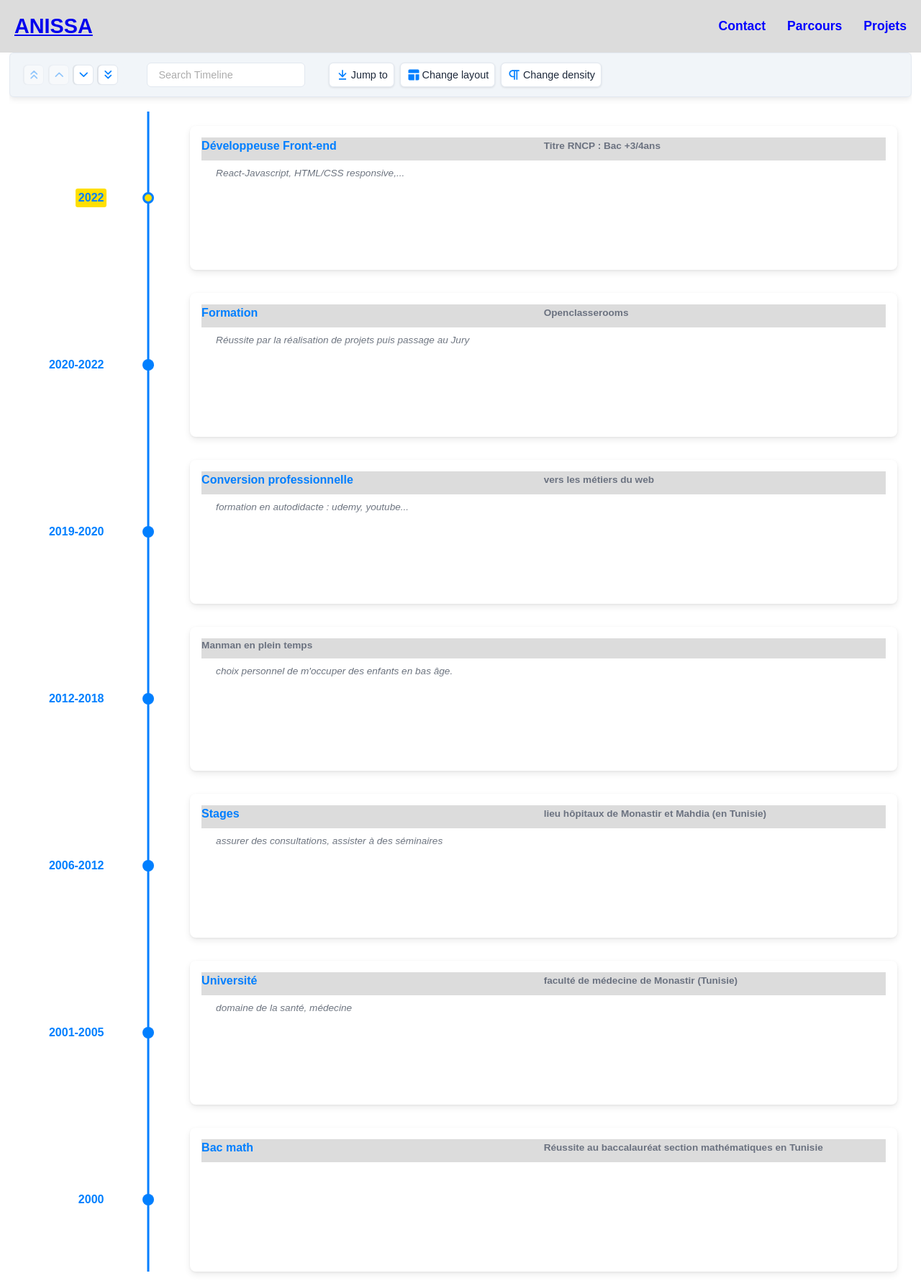
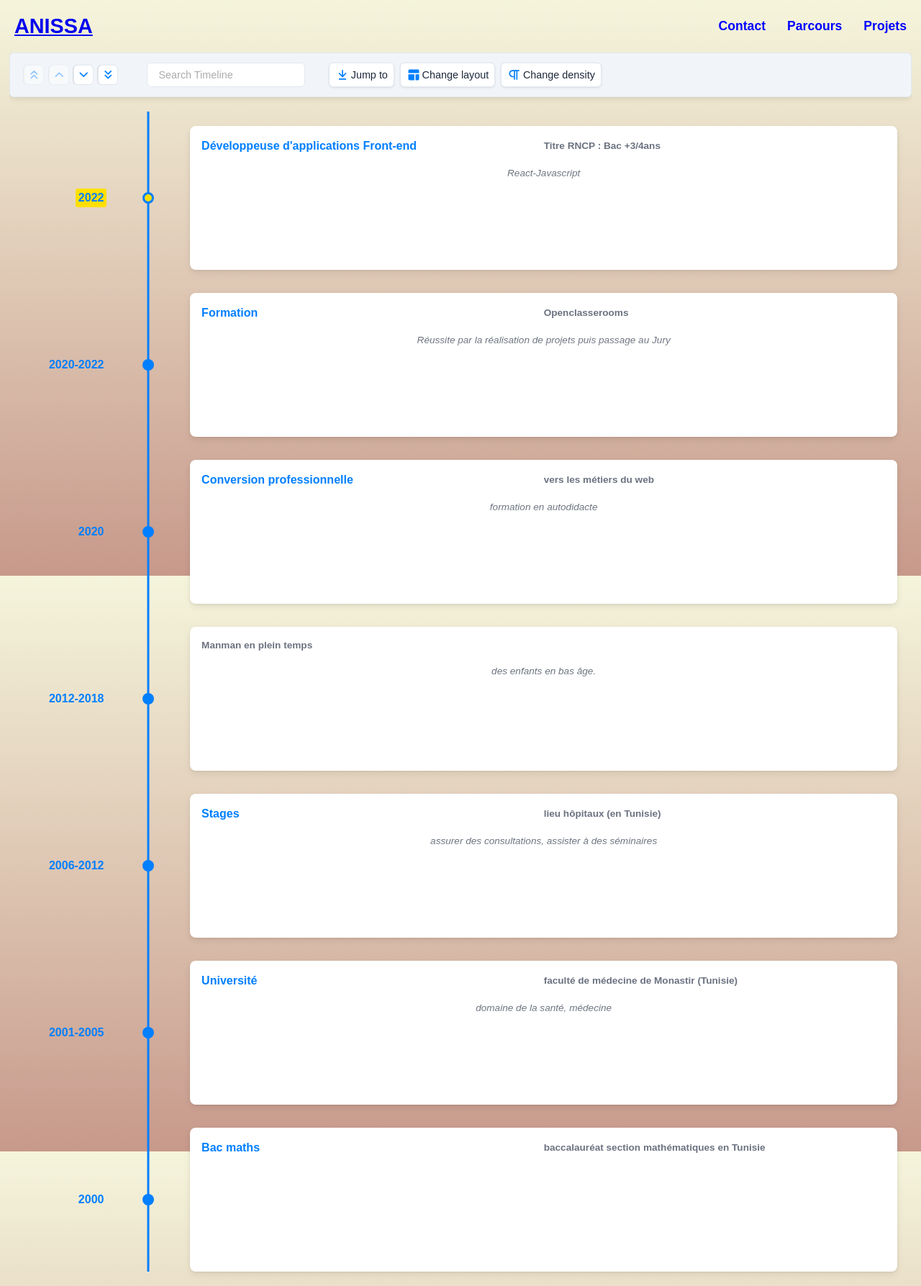
Before and after one commit to mintoug/portfolio, a React (Create React App) app: page /experience in a window 1280 px wide. Shown: the whole page at 72% size. Built offline with nearby package versions, Linux system fonts and the light colour scheme.

Commit message:
modifications version2

```diff
--- a/src/assets/datas/data.js
+++ b/src/assets/datas/data.js
@@ -1,9 +1,9 @@
 export const items = [
 {
     title: "2022",
-     cardTitle: "Développeuse Front-end",
+     cardTitle: "Développeuse d'applications Front-end",
      cardSubtitle:"Titre RNCP : Bac +3/4ans",
-    cardDetailedText:"React-Javascript, HTML/CSS responsive,..."
+    cardDetailedText:"React-Javascript"
 }
 ,
 {
@@ -13,20 +13,20 @@ export const items = [
     cardDetailedText: "Réussite par la réalisation de projets puis passage au Jury"
 },
 {
-    title: "2019-2020",
+    title: "2020",
     cardTitle: "Conversion professionnelle",
     cardSubtitle:"vers les métiers du web",
-    cardDetailedText: "formation en autodidacte : udemy, youtube..."
+    cardDetailedText: "formation en autodidacte"
 },
 {
     title: "2012-2018",
     cardSubtitle:"Manman en plein temps",
-    cardDetailedText: "choix personnel de m'occuper des enfants en bas âge."
+    cardDetailedText: "des enfants en bas âge."
 },
 
 {   title:"2006-2012",
     cardTitle: "Stages",
-    cardSubtitle:"lieu hôpitaux de Monastir et Mahdia (en Tunisie)",
+    cardSubtitle:"lieu hôpitaux (en Tunisie)",
     cardDetailedText: "assurer des consultations, assister à des séminaires"
 },
 {    title: "2001-2005",
@@ -35,7 +35,7 @@ export const items = [
     cardDetailedText: "domaine de la santé, médecine"
 },
 {  title: "2000",
-   cardTitle: "Bac math",
-   cardSubtitle:"Réussite au baccalauréat section mathématiques en Tunisie",
+   cardTitle: "Bac maths",
+   cardSubtitle:"baccalauréat section mathématiques en Tunisie",
 }
 ];
--- a/src/components/header/Header.css
+++ b/src/components/header/Header.css
@@ -1,5 +1,5 @@
 header{
-    background-color: gainsboro;
+  /*  background-color: gainsboro;*/
     width: 100vw;
     display: flex;
     justify-content: space-between;
--- a/src/pages/contact/Contact.css
+++ b/src/pages/contact/Contact.css
@@ -1,6 +1,7 @@
 .contact{
-width: 600px;
- margin: 10vw auto;
+    width: 600px;
+    margin: 10vw auto;
+    overflow: hidden;
 }
 .social-icons a{
     color:blue;
@@ -20,7 +21,9 @@ img{
 }
 .content{
     display: flex;
-}@media (max-width:882px){
+    background: linear-gradient(beige,#C7998B);
+}
+@media (max-width:882px){
     .img{
         height: 100%;
         width: 100vw;
--- a/src/pages/main/Main.css
+++ b/src/pages/main/Main.css
@@ -1,18 +1,25 @@
+body{
+    height: 100vh;
+    background: linear-gradient(beige,#C7998B);
+}
 .main{
     max-height: 100vh;
     width: 100%;
     display: flex;
     align-items: center;
     justify-content: space-around;
-    background-color:#fff;
-   margin-top: 70px;
+    margin-top: 70px;
+}
+.image{
+    border-radius: 15px;
 }
 .image>img{
     object-fit: cover;
     width: 20vw;
+    border-radius: 25px;
 }
 .info{
-    text-align: -webkit-center!important;
+    text-align: -webkit-center;
 }
 .main h2{
     font-size: 1.4em;
@@ -39,6 +46,7 @@ p{
     font-style: italic;
     margin: 0 auto;
     padding: 0 20px;
+    text-align: center;
 }
 .bold{
     font-weight: 600;
--- a/src/pages/main/Main.jsx
+++ b/src/pages/main/Main.jsx
@@ -1,6 +1,6 @@
 import React from 'react'
 import './Main.css'
-import photo from '../../assets/images/images/photo.png'
+import photo from '../../assets/images/images/photo.jpg'
 
 function Main() {
   return (
@@ -8,7 +8,7 @@ function Main() {
     <div className="info">
         <h2>Je suis Anissa Mandhouj<br/>
         <span>développeuse front-end</span></h2>
-      <p><span className='bold'>«</span>Après une première expérience dans le domaine de la santé, je suis passionnée par les technologies du web . Mes débuts remontaient à l'ère de la programmation en Pascal et aux premiers HTML et css, au lycée.
+      <p><span className='bold'>«</span>Je suis passionnée par les technologies du web, ce qui m'a amené à faire une reconversion professionnelle, j'ai réussi mon titre professionnel de développeuse d'applications front-end. J'aspire intégrer une entreprise pour avançer mon expérience professionnelle par des nouveaux défis et par l'apprentissage du back-end.
 
       <br /><span className='bold'> A travers mon portfolio je présente mes principaux projets réalisés avec Openclassrooms . Je suis autonome, curieuse, rigoureuse et je souhaite intégrer une équipe de travail avec laquelle on avance vers de nouveaux défis.</span> »</p>
 
--- a/src/pages/projets/Projets.css
+++ b/src/pages/projets/Projets.css
@@ -1,6 +1,3 @@
-.projets{
-    background-color: black;
-}
 .title{
     display: flex;
     justify-content: center;
```
Also changed, not shown: 1 other file (tests, documents, lock files or other folders).
